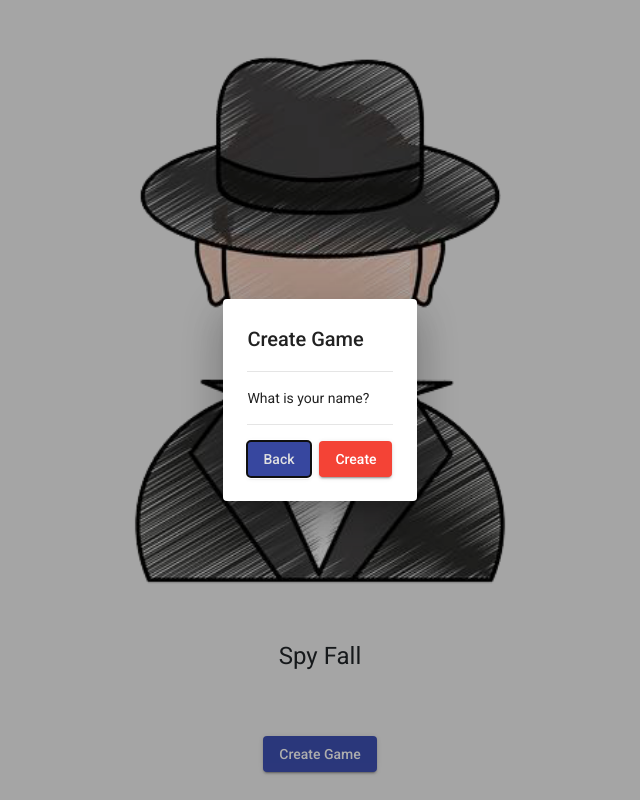
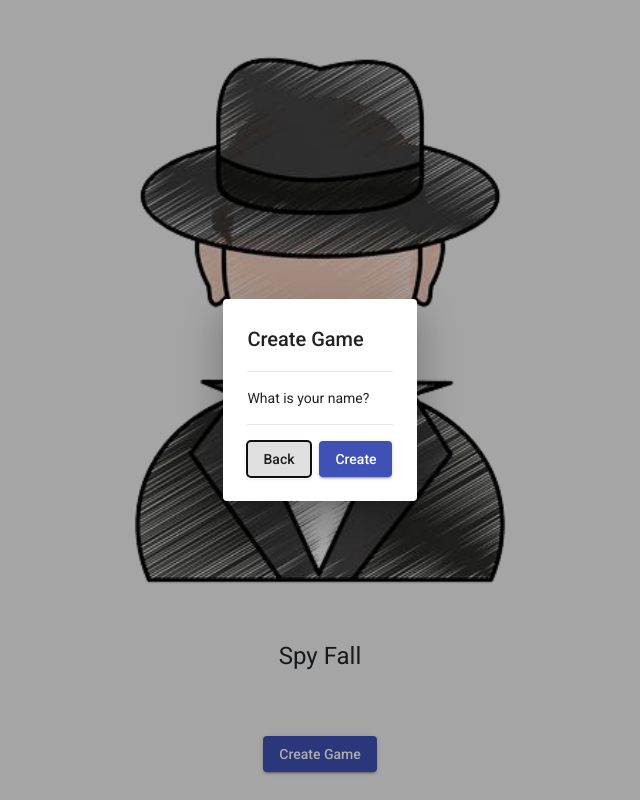
Before and after one commit to mhmdtshref/skyfall-frontend, an Angular app: page / in a window 1280 px wide. Both pictures are taken after a click on the button "Create Game". Shown: the whole page, without its empty margins (320-960 px from the left). Built offline with nearby package versions, Linux system fonts and the light colour scheme.

Commit message:
Update button acceptance structure

```diff
--- /dev/null
+++ b/src/app/interfaces/button.ts
@@ -0,0 +1,5 @@
+export interface ButtonData {
+    type: string;
+    text: string;
+    clickAction?: Function;
+}
--- a/src/app/pages/home/home.component.ts
+++ b/src/app/pages/home/home.component.ts
@@ -25,9 +25,17 @@ export class HomeComponent implements OnInit {
     const data: DialogData = {
       title: 'Create Game',
       text: 'What is your name?',
-      confirmButtonText: 'Create',
-      rejectButtonText: 'Back',
-      confirmAction: this.createGame,
+      buttons: {
+        confirm: {
+          type: 'primary',
+          text: 'Create',
+          clickAction: this.createGame,
+        },
+        reject: {
+          type: 'basic',
+          text: 'Back',
+        },
+      },
     };
     this.dialogService.open(PopupComponent, { data });
   }
--- a/src/app/shared/popup/popup.component.html
+++ b/src/app/shared/popup/popup.component.html
@@ -6,17 +6,17 @@
     <div class="d-flex justify-content-end">
         <button
         mat-raised-button
-        color="primary"
+        [color]="data.buttons.reject.type"
         (click)="onReject()"
-        >{{ data.rejectButtonText || rejectButtonText }}
+        >{{ data.buttons.reject.text || buttons.reject.text }}
         </button>
 
         <button
         mat-raised-button
-        color="warn"
+        [color]="data.buttons.confirm.type"
         class="ml-2"
         (click)="onConfirm()"
-        >{{ data.confirmButtonText || confirmButtonText }}
+        >{{ data.buttons.confirm.text || buttons.confirm.text }}
         </button>
     </div>
 </div>
--- a/src/app/shared/popup/popup.component.ts
+++ b/src/app/shared/popup/popup.component.ts
@@ -1,6 +1,6 @@
 import { Component, OnInit, Inject } from '@angular/core';
 import { MatDialogRef, MAT_DIALOG_DATA } from '@angular/material/dialog';
-import { DialogData } from '../../interfaces';
+import { DialogData, DialogButtons } from '../../interfaces';
 
 @Component({
   selector: 'spyfall-popup',
@@ -16,19 +16,27 @@ export class PopupComponent implements OnInit {
 
   title: string = 'Confirm';
   text: string = 'Are you sure?';
-  rejectButtonText: string = 'No';
-  confirmButtonText: string = 'Yes';
+  buttons: DialogButtons = {
+    confirm: {
+      type: 'primary',
+      text: 'Submit',
+    },
+    reject: {
+      type: 'basic',
+      text: 'Back',
+    },
+  };
 
   onConfirm = () => {
-    if(this.data.confirmAction instanceof Function) {
-      this.data.confirmAction();
+    if(this.data.buttons.confirm.clickAction instanceof Function) {
+      this.data.buttons.confirm.clickAction();
     }
     this.dialogRef.close();
   }
 
   onReject = () => {
-    if(this.data.rejectAction instanceof Function) {
-      this.data.rejectAction();
+    if(this.data.buttons.reject.clickAction instanceof Function) {
+      this.data.buttons.reject.clickAction();
     }
     this.dialogRef.close();
   }
```
Also changed, not shown: src/app/interfaces/dialog.ts (+8 -4 lines).
